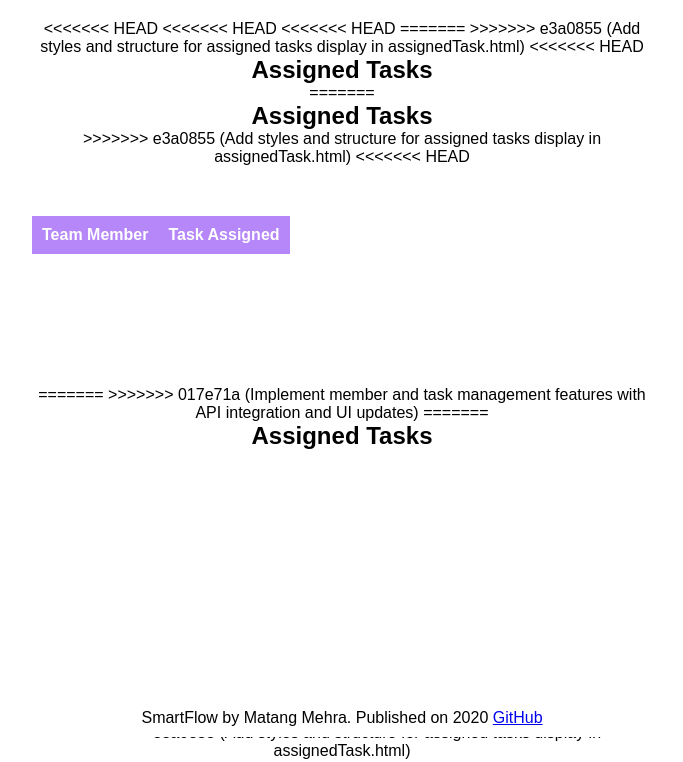
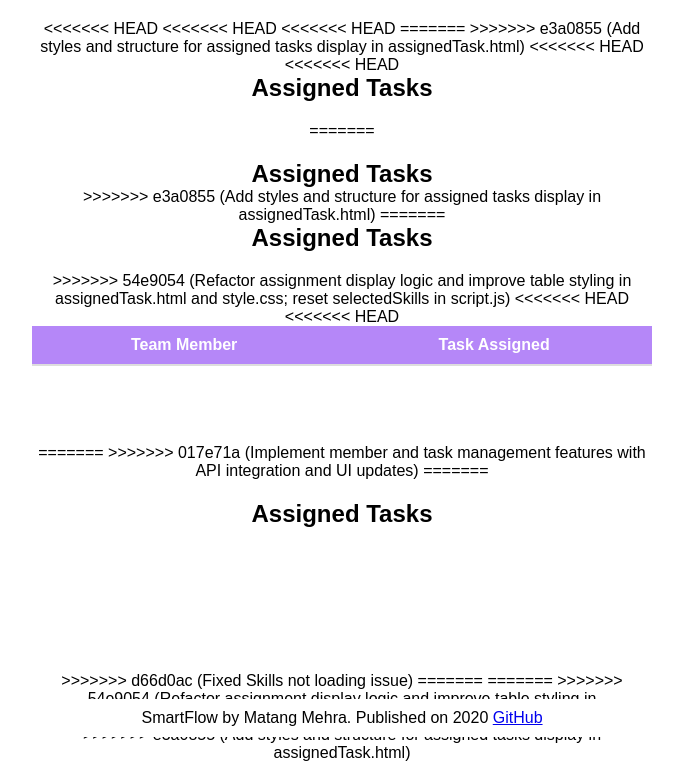
Before and after one commit to mgmehra2005/SmartFlow, a Python web app: template templates/assignedTask.html in a window 1280 px wide. Shown: the part 63-825 px from the top of the page, without its empty margins (298-981 px from the left). Run offline with Jinja, Linux system fonts and the light colour scheme; the template is opened without the code that fills it: most values are stand-ins (such as "Sample title", 1, 10 or a date in 2020); lists and menus that the app fills with data are empty.

Commit message:
Refactor assignment display logic and improve table styling in assignedTask.html and style.css; reset selectedSkills in script.js

```diff
--- a/static/script.js
+++ b/static/script.js
@@ -1,3 +1,4 @@
+<<<<<<< HEAD
 <<<<<<< HEAD
 <<<<<<< HEAD
 <<<<<<< HEAD
@@ -5,6 +6,9 @@ let selectedSkills = [];
 =======
 let selectedSkills = ["Frontedn"];
 >>>>>>> a785bb4 (Restore initial members and tasks data in app.py; update selectedSkills default value in script.js)
+=======
+let selectedSkills = [];
+>>>>>>> 54e9054 (Refactor assignment display logic and improve table styling in assignedTask.html and style.css; reset selectedSkills in script.js)
 const membersList = [];
 const tasks = [];
 let memberid = 1;
@@ -170,11 +174,15 @@ function assignTasks() {
             console.log("Assignments:", data.assignments);
 <<<<<<< HEAD
 <<<<<<< HEAD
+<<<<<<< HEAD
+=======
+>>>>>>> 54e9054 (Refactor assignment display logic and improve table styling in assignedTask.html and style.css; reset selectedSkills in script.js)
             const tableBody = document.getElementById("assignmentTableBody");
             tableBody.innerHTML = "";
             data.assignments.forEach(assignment => {
                 const row = document.createElement("tr");
                 row.innerHTML = `
+<<<<<<< HEAD
                     <td>${assignment.assigned_to}</td>
                     <td>${assignment.task_title}</td>
                 `;
@@ -193,6 +201,13 @@ function assignTasks() {
 >>>>>>> 017e71a (Implement member and task management features with API integration and UI updates)
 =======
             document.getElementById("result").textContent = JSON.stringify(data.assignments, null, 2);
+=======
+                    <td>${data.member}</td>
+                    <td>${data.task}</td>
+                `;
+                tableBody.appendChild(row);
+            });
+>>>>>>> 54e9054 (Refactor assignment display logic and improve table styling in assignedTask.html and style.css; reset selectedSkills in script.js)
         })
         .catch(error => {
             console.error("Error in assignTasks:", error);
@@ -386,6 +401,7 @@ function updateAddedTasksRecord() {
     `;
     recordTable.appendChild(row);
 <<<<<<< HEAD
+<<<<<<< HEAD
 }
 
 function setTeam() {
@@ -401,3 +417,7 @@ function setTeam() {
 =======
 }
 >>>>>>> 017e71a (Implement member and task management features with API integration and UI updates)
+=======
+}
+
+>>>>>>> 54e9054 (Refactor assignment display logic and improve table styling in assignedTask.html and style.css; reset selectedSkills in script.js)
--- a/static/style.css
+++ b/static/style.css
@@ -707,24 +707,16 @@ div#AddedTaskTable {
 
 
 #displayResult {
-    height: 100%;
-    width: 100%;
     display: flex;
     flex-direction: column;
-}
+    align-items: center;
+    width: 100%;
+    height: 100%;
+    margin-top: 20px;
 
     #assignmentTable {
-    margin-top: 20px;
         width: 100%;
         border-collapse: collapse;
-    display: flex;
-    flex-direction: column;
-    margin-top: 50px;
-    /* border: 1px dashed red; */
-
-    thead {
-        width: 100%;
-    }
 
         thead>tr {
             background-color: #b587f8;
@@ -734,16 +726,20 @@ div#AddedTaskTable {
             th {
                 padding: 10px;
                 font-size: 12pt;
-        }
+                border-bottom: 2px solid #ddd;
+                padding: 10px;
+                font-size: 12pt;
             }
 
             tbody>tr {
-        background-color: #f9f9f9;
-        border-bottom: 1px solid #ddd;
+                border-collapse: collapse;
 
                 td {
                     padding: 10px;
                     font-size: 12pt;
+                    border-bottom: 1px solid #ddd;
                 }
             }
         }
+    }
+}
--- a/templates/assignedTask.html
+++ b/templates/assignedTask.html
@@ -17,6 +17,7 @@
     });
 </script>
 <<<<<<< HEAD
+<<<<<<< HEAD
 <h1>Assigned Tasks</h1>
 
 <div id="displayResult">
@@ -25,6 +26,11 @@
     <h1>Assigned Tasks</h1>
 
 >>>>>>> e3a0855 (Add styles and structure for assigned tasks display in assignedTask.html)
+=======
+<h1>Assigned Tasks</h1>
+
+<div id="displayResult">
+>>>>>>> 54e9054 (Refactor assignment display logic and improve table styling in assignedTask.html and style.css; reset selectedSkills in script.js)
     <table id="assignmentTable">
         <thead id="assignmentTableHead">
             <tr>
@@ -34,6 +40,7 @@
         </thead>
         <tbody id="assignmentTableBody">
 
+<<<<<<< HEAD
 <<<<<<< HEAD
 
         </tbody>
@@ -56,9 +63,13 @@
     </div>
 >>>>>>> d66d0ac (Fixed Skills not loading issue)
 =======
+=======
+
+>>>>>>> 54e9054 (Refactor assignment display logic and improve table styling in assignedTask.html and style.css; reset selectedSkills in script.js)
         </tbody>
     </table>
 
+    <p id="result"></p>
 </div>
 >>>>>>> e3a0855 (Add styles and structure for assigned tasks display in assignedTask.html)
 {% endblock %}
```
Lines whose indentation alone changed are shown as unchanged.
